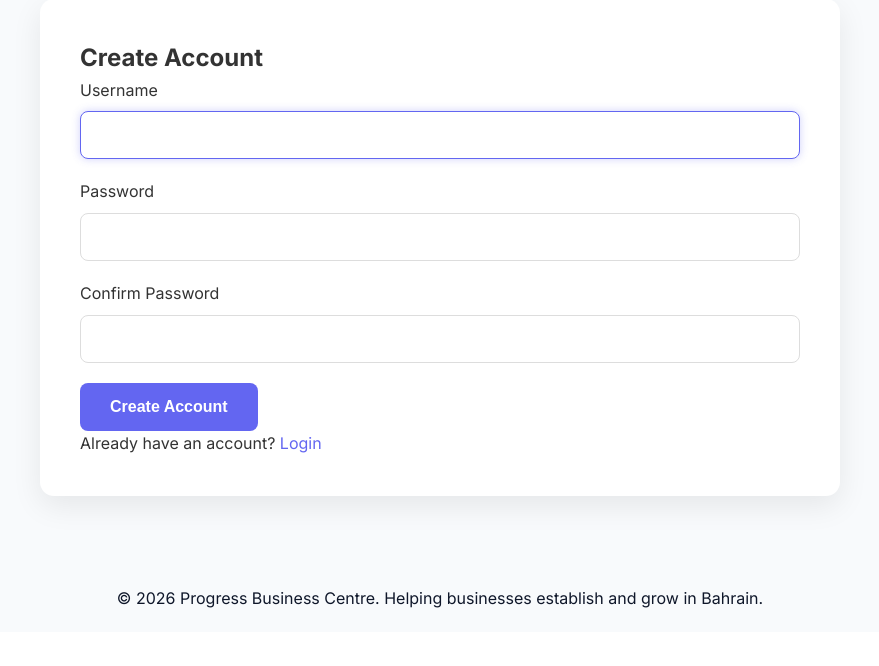
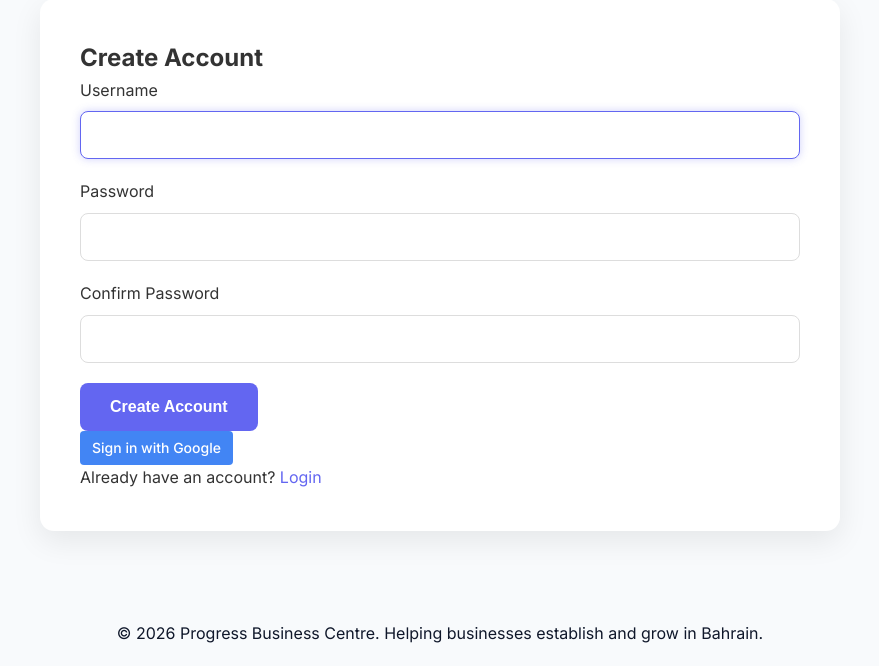
Before and after one commit to manarkhalil9/ProgressBusinessCenter, a Django app: page /en/accounts/signup/ in a window 1280 px wide. Shown: the part 241-907 px from the top of the page, without its empty margins (200-1079 px from the left). Before the commit the page ends 849 px from the top, so only its background shows below. Run offline with Django 5.2, Linux system fonts and the light colour scheme; some libraries are stand-ins or nearby versions.

Commit message:
google auth

```diff
--- a/main_app/static/css/style.css
+++ b/main_app/static/css/style.css
@@ -110,6 +110,21 @@ img {
     justify-content: center;
     gap: 20px;
     flex-wrap: wrap;
+}
+
+.btn-google {
+    background-color: #4285f4;
+    color: #ffffff;
+    padding: 6px 12px;
+    border-radius: 4px;
+    text-decoration: none;
+    font-size: 14px;
+    font-weight: 500;
+    display: inline-block;
+}
+
+.btn-google:hover {
+    background-color: #357ae8;
 }
 
 /* ==========================================
@@ -2424,3 +2439,26 @@ html[dir="rtl"] body {
     pointer-events: none;
     color: #64748b;
 }
+
+/* ==========================================
+   WHY PROGRESS – CARDS IN ONE ROW
+========================================== */
+.services-preview .card-grid {
+    grid-template-columns: repeat(4, 1fr);
+    gap: 25px;
+    max-width: 1200px;
+    margin: 0 auto;
+}
+
+/* Responsive: stack on smaller screens */
+@media (max-width: 1024px) {
+    .services-preview .card-grid {
+        grid-template-columns: repeat(2, 1fr);
+    }
+}
+
+@media (max-width: 600px) {
+    .services-preview .card-grid {
+        grid-template-columns: 1fr;
+    }
+}
--- a/main_app/templates/registration/signup.html
+++ b/main_app/templates/registration/signup.html
@@ -87,7 +87,10 @@
 
 </form>
 
+{% load socialaccount %}
+<a href="{% provider_login_url 'google' %}" class="btn-google">
 
+Sign in with Google</a>
 
 <p>
 
--- a/progressCenter/urls.py
+++ b/progressCenter/urls.py
@@ -24,6 +24,7 @@ urlpatterns = [
     path('admin/', admin.site.urls),
     path('i18n/', include('django.conf.urls.i18n')),
     path('accounts/', include('django.contrib.auth.urls')),
+    path('accounts/', include('allauth.urls')),
 ]
 
 urlpatterns += i18n_patterns(
```
Also changed, not shown: progressCenter/settings.py (+39 -4 lines), db.sqlite3, 1 other file.
